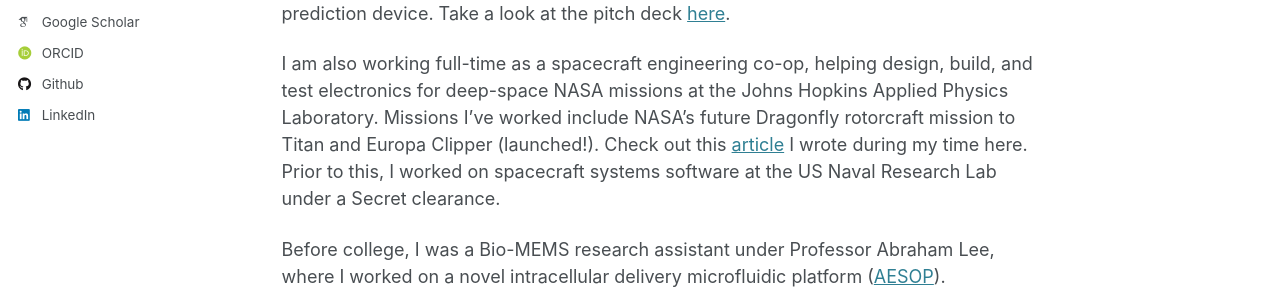
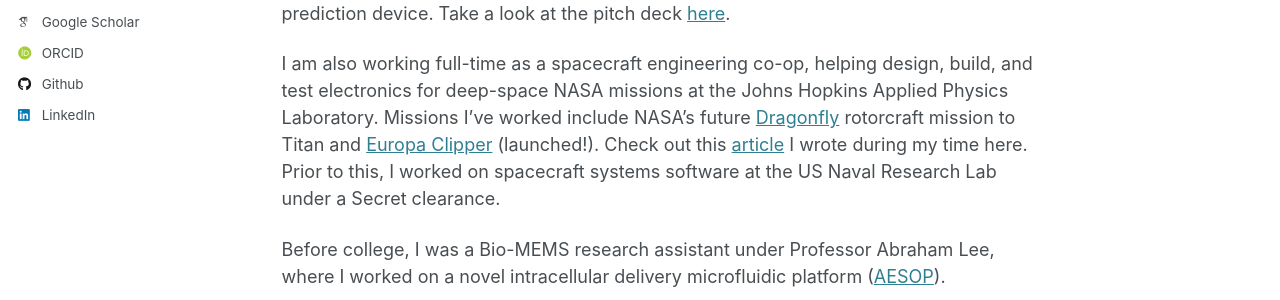
Before and after one commit to JermYeWorm/JermYeWorm.github.io, a Jekyll site: the page built from _pages/about.md, in a window 1280 px wide and 1264 px high. Shown: the part 492-792 px from the top of the window. Built offline with Jekyll 4.4.1, drawn with Linux system fonts in a browser that asks for light colours; some web fonts are replaced; part of the change alters nothing that is shown.

```diff
--- a/_pages/about.md
+++ b/_pages/about.md
@@ -13,7 +13,7 @@ My interests include analog and mixed-signal IC design, energy-efficient systems
 
 Currently, I'm doing research in the Shah Lab at the University of Maryland, leading a project on a novel impedance plethysmography monitoring wearable device for surgical site monitoring of dialysis patients. Check out our seminal paper [here](https://doi.org/10.1109/MWSCAS60917.2024.10658959). I recently gave a spotlight funding pitch at the 2024 National SBIR Innovation Summit in Austin, TX as part of the Defense TechConnect to commercialize our research into a hemorrhagic shock prediction device. Take a look at the pitch deck [here](http://jermyeworm.github.io/files/DTC_2024_Pitch_Slide_Deck.pdf).
 
-I am also working full-time as a spacecraft engineering co-op, helping design, build, and test electronics for deep-space NASA missions at the Johns Hopkins Applied Physics Laboratory. Missions I've worked include NASA's future Dragonfly rotorcraft mission to Titan and Europa Clipper (launched!). Check out this [article](https://jermyeworm.github.io/portfolio/3_injection_transformer/) I wrote during my time here. Prior to this, I worked on spacecraft systems software at the US Naval Research Lab under a Secret clearance.
+I am also working full-time as a spacecraft engineering co-op, helping design, build, and test electronics for deep-space NASA missions at the Johns Hopkins Applied Physics Laboratory. Missions I've worked include NASA's future [Dragonfly](https://dragonfly.jhuapl.edu/) rotorcraft mission to Titan and [Europa Clipper](https://www.jhuapl.edu/destinations/missions/europa-clipper) (launched!). Check out this [article](https://jermyeworm.github.io/portfolio/3_injection_transformer/) I wrote during my time here. Prior to this, I worked on spacecraft systems software at the US Naval Research Lab under a Secret clearance.
 
 Before college, I was a Bio-MEMS research assistant under Professor Abraham Lee, where I worked on a novel intracellular delivery microfluidic platform ([AESOP](https://doi.org/10.1002/advs.202102021)).
 
```
